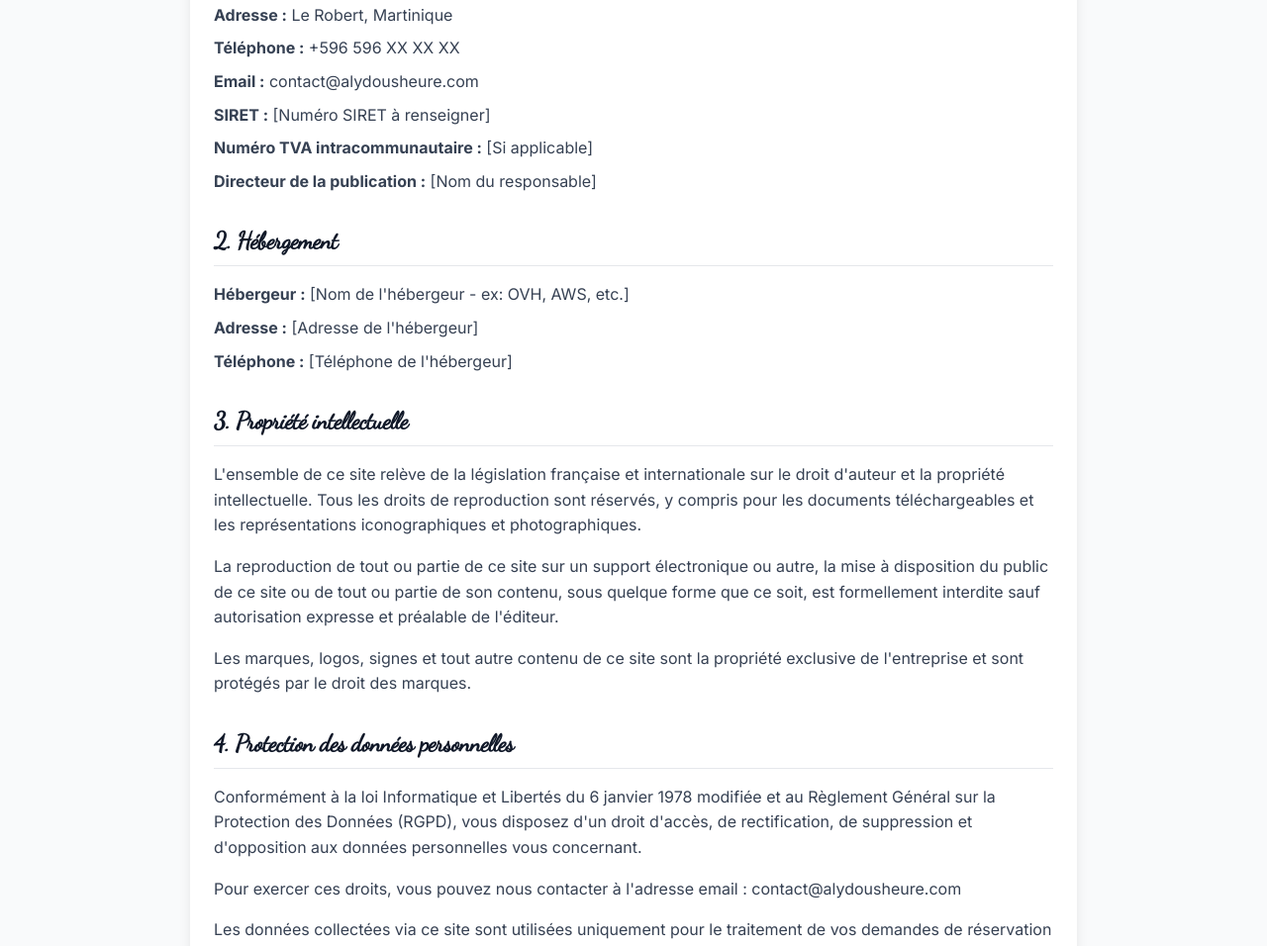
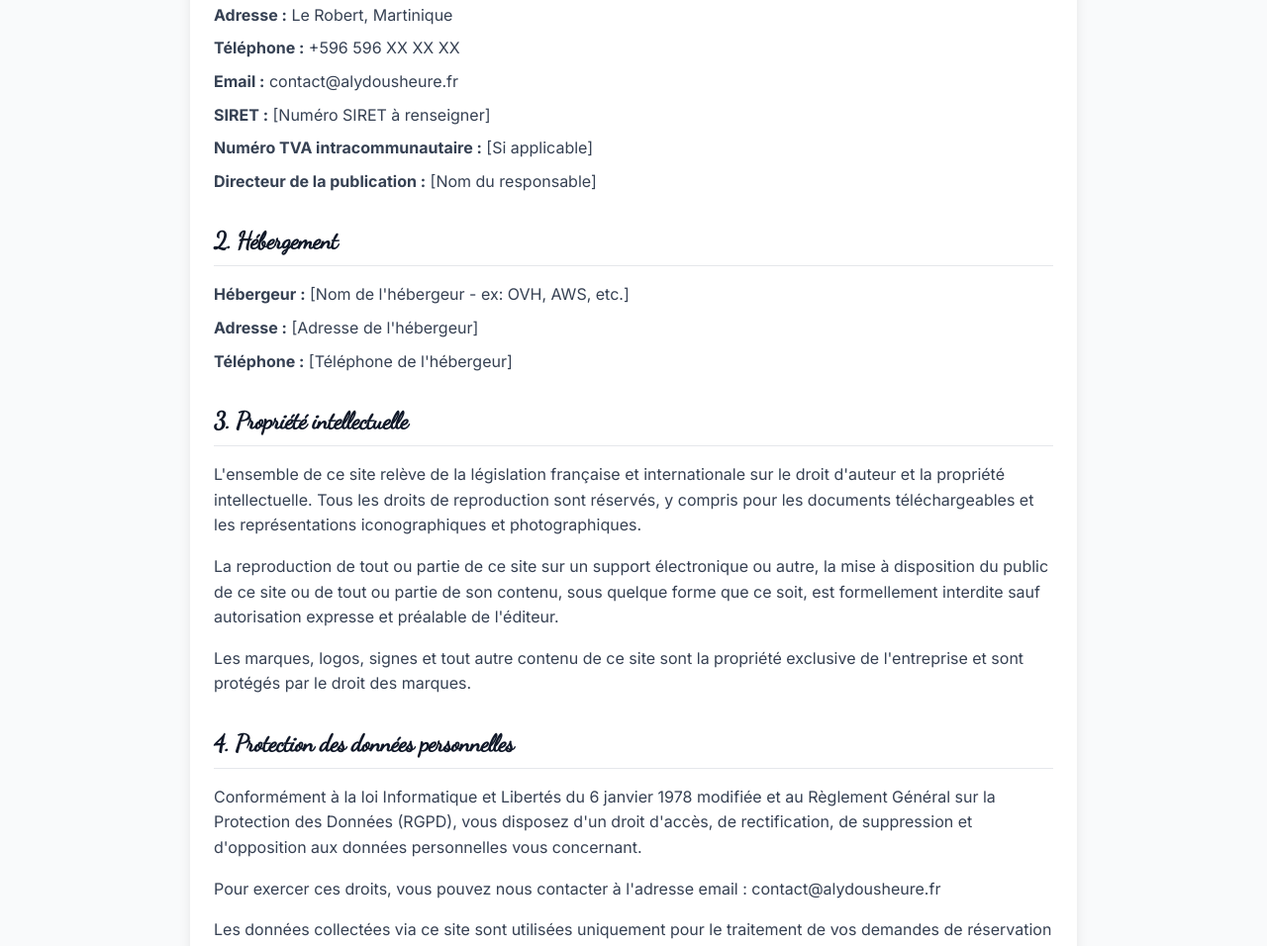
Before and after one commit to TabarBaptiste/masseuse, a Next.js app in the folder frontend/: page /mentions-legales in a window 1280 px wide. Shown: the part 419-1375 px from the top of the page at 99% size. Built offline with nearby package versions, Linux system fonts and the light colour scheme; no server answers.

Commit message:
fix(email): mettre à jour l'adresse email du salon pour la cohérence

```diff
--- a/frontend/app/mentions-legales/page.tsx
+++ b/frontend/app/mentions-legales/page.tsx
@@ -23,7 +23,7 @@ export default function MentionsLegales() {
                     salonDescription: "Votre havre de paix et de relaxation.",
                     salonAddress: "Le Robert, Martinique",
                     salonPhone: "+596 596 XX XX XX",
-                    salonEmail: "contact@alydousheure.com",
+                    salonEmail: "contact@alydousheure.fr",
                     logoUrl: "",
                     heroImageUrl: "",
                     defaultOpenTime: "09:00",
@@ -82,7 +82,7 @@ export default function MentionsLegales() {
                             <p><strong>Forme juridique :</strong> [À définir - EI, SARL, etc.]</p>
                             <p><strong>Adresse :</strong> {settings.salonAddress || 'Le Robert, Martinique'}</p>
                             <p><strong>Téléphone :</strong> {settings.salonPhone || '+596 596 XX XX XX'}</p>
-                            <p><strong>Email :</strong> {settings.salonEmail || 'contact@alydousheure.com'}</p>
+                            <p><strong>Email :</strong> {settings.salonEmail || 'contact@alydousheure.fr'}</p>
                             <p><strong>SIRET :</strong> [Numéro SIRET à renseigner]</p>
                             <p><strong>Numéro TVA intracommunautaire :</strong> [Si applicable]</p>
                             <p><strong>Directeur de la publication :</strong> [Nom du responsable]</p>
@@ -132,7 +132,7 @@ export default function MentionsLegales() {
                                 vous disposez d'un droit d'accès, de rectification, de suppression et d'opposition aux données personnelles vous concernant.
                             </p>
                             <p>
-                                Pour exercer ces droits, vous pouvez nous contacter à l'adresse email : {settings.salonEmail || 'contact@alydousheure.com'}
+                                Pour exercer ces droits, vous pouvez nous contacter à l'adresse email : {settings.salonEmail || 'contact@alydousheure.fr'}
                             </p>
                             <p>
                                 Les données collectées via ce site sont utilisées uniquement pour le traitement de vos demandes de réservation et de contact.
@@ -259,7 +259,7 @@ export default function MentionsLegales() {
                             <p>
                                 Pour toute question concernant ces mentions légales, vous pouvez nous contacter :
                             </p>
-                            <p><strong>Email :</strong> {settings.salonEmail || 'contact@alydousheure.com'}</p>
+                            <p><strong>Email :</strong> {settings.salonEmail || 'contact@alydousheure.fr'}</p>
                             <p><strong>Téléphone :</strong> {settings.salonPhone || '+596 596 XX XX XX'}</p>
                             <p><strong>Adresse :</strong> {settings.salonAddress || 'Le Robert, Martinique'}</p>
                         </div>
```
Also changed, not shown: 2 other files (tests, documents, lock files or other folders).
